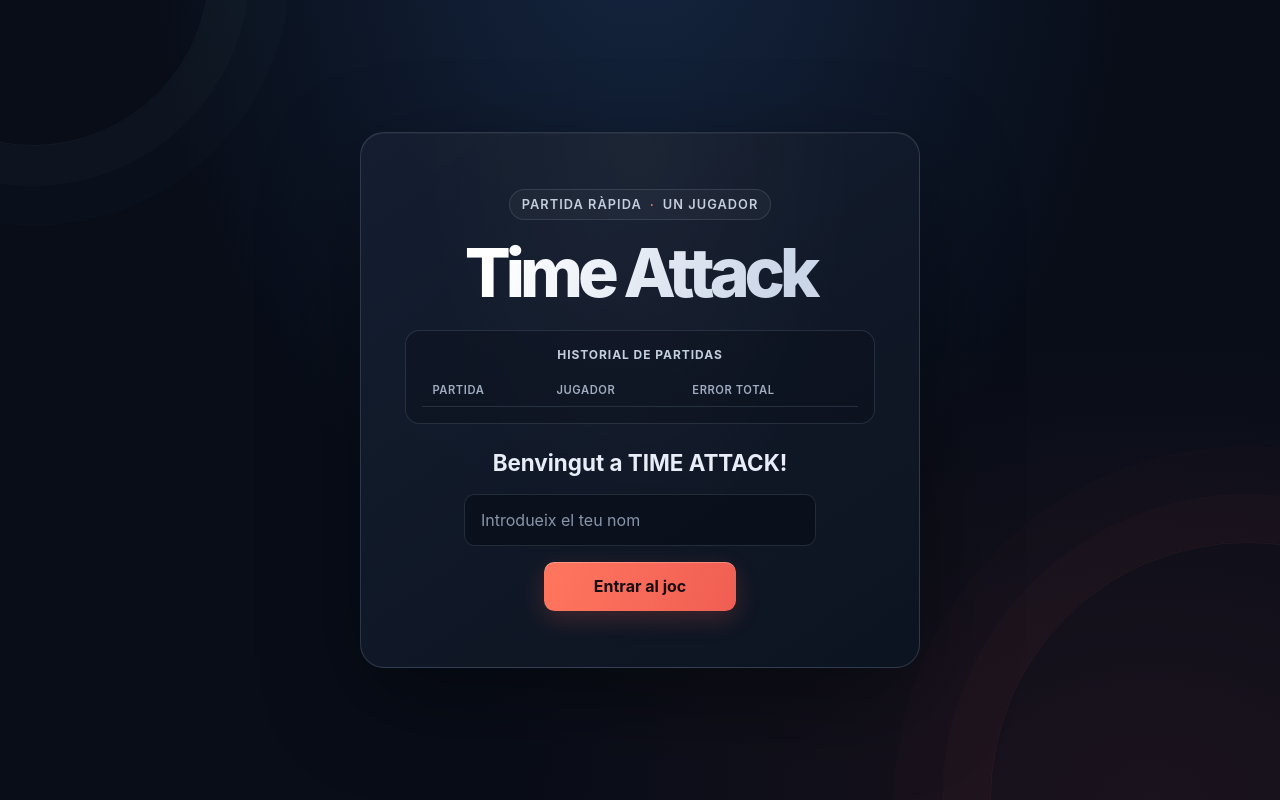
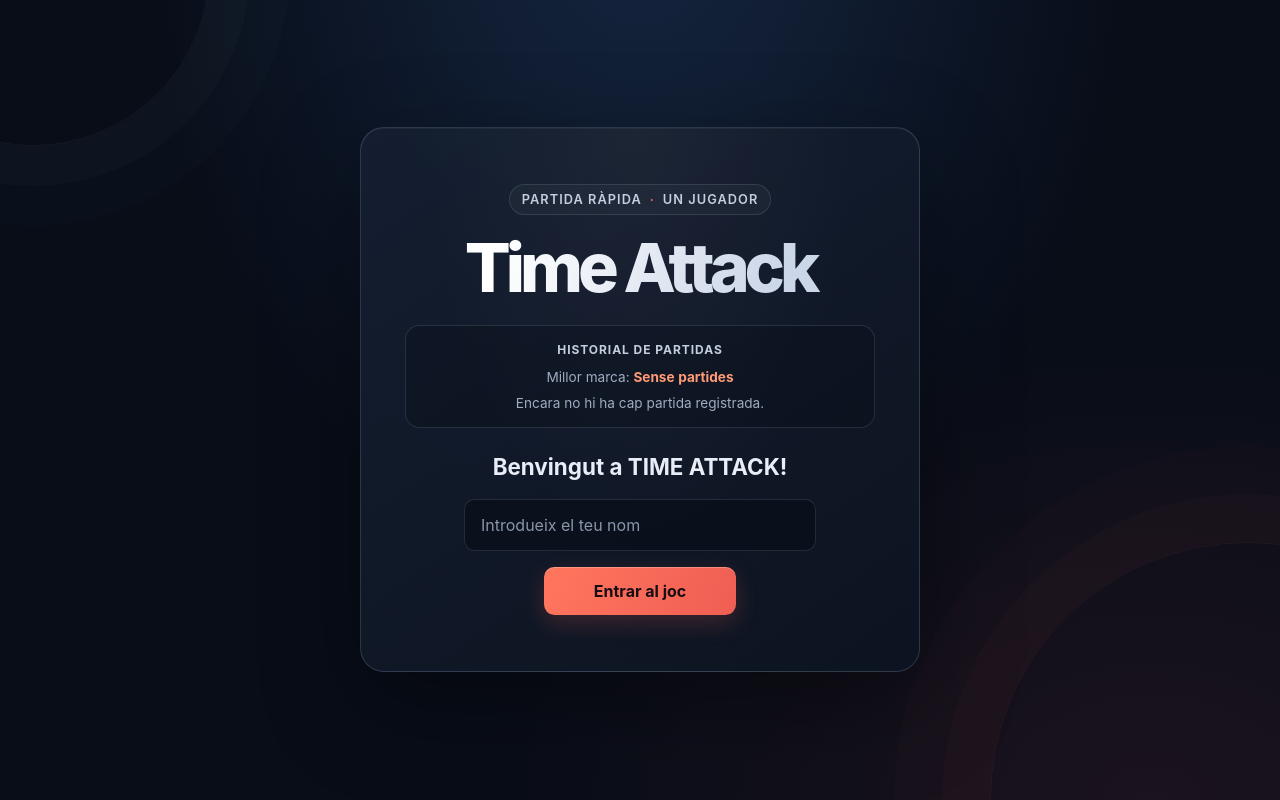
Before and after one commit to MarcCara/Time_Attack, a Vue app: page / in a window 1280 px wide. Built offline with nearby package versions, Linux system fonts and the light colour scheme.

Commit message:
Paso5.Add best score display and clear history functionality to ScoreBoard

```diff
--- a/src/components/ScoreBoard.vue
+++ b/src/components/ScoreBoard.vue
@@ -1,12 +1,26 @@
 <script setup>
+import { computed } from 'vue'
 import { useGameStore } from '@/stores/game'
 
 const store = useGameStore()
+const millorMarca = computed(() => {
+  if (store.partides.length === 0) return null
+
+  return Math.min(...store.partides.map((partida) => partida.errorTotal))
+})
 </script>
 
 <template>
   <section class="scoreboard" aria-labelledby="scoreboard-title">
     <h2 id="scoreboard-title">Historial de partidas</h2>
+    <p class="best-score">
+      Millor marca:
+      <strong>{{ millorMarca === null ? 'Sense partides' : `${millorMarca} s` }}</strong>
+    </p>
+    <p v-if="store.partides.length === 0" class="empty-message">
+      Encara no hi ha cap partida registrada.
+    </p>
+    <template v-else>
       <div class="table-wrapper">
         <table>
           <thead>
@@ -25,6 +39,15 @@ const store = useGameStore()
           </tbody>
         </table>
       </div>
+    </template>
+    <button
+      v-if="store.partides.length > 0"
+      class="clear-button"
+      type="button"
+      @click="store.esborrarPartides"
+    >
+      Esborrar historial
+    </button>
   </section>
 </template>
 
@@ -46,6 +69,23 @@ h2 {
   letter-spacing: 0.08em;
   text-align: center;
   text-transform: uppercase;
+}
+
+.empty-message,
+.best-score {
+  margin: 0;
+  color: var(--text-muted);
+  font-size: 0.85rem;
+  text-align: center;
+}
+
+.best-score {
+  margin-bottom: 0.65rem;
+}
+
+.best-score strong {
+  color: var(--accent-bright);
+  font-variant-numeric: tabular-nums;
 }
 
 .table-wrapper {
@@ -88,6 +128,31 @@ tbody td:last-child {
   font-weight: 700;
 }
 
+.clear-button {
+  display: block;
+  margin: 0.75rem 0 0 auto;
+  padding: 0.45rem 0.7rem;
+  border: 1px solid var(--stroke);
+  border-radius: 0.5rem;
+  background: rgb(255 255 255 / 3%);
+  color: var(--text-muted);
+  font: inherit;
+  font-size: 0.75rem;
+  cursor: pointer;
+  transition: border-color 140ms ease, color 140ms ease, background 140ms ease;
+}
+
+.clear-button:hover {
+  border-color: rgb(255 118 94 / 55%);
+  background: rgb(255 118 94 / 8%);
+  color: #ffd0c3;
+}
+
+.clear-button:focus-visible {
+  outline: 3px solid var(--accent-bright);
+  outline-offset: 2px;
+}
+
 @media (max-width: 480px) {
   .scoreboard {
     margin-top: 1.1rem;
--- a/src/stores/game.js
+++ b/src/stores/game.js
@@ -10,11 +10,15 @@ export const useGameStore = defineStore('game', () => {
   }
 
   function guardarPartida(errorTotal) {
-    partides.value.push({
+    partides.value.unshift({
       id: partides.value.length + 1,
       nom: nomJugador.value,
       errorTotal,
     })
+  }
+
+  function esborrarPartides() {
+    partides.value = []
   }
 
   return {
@@ -22,5 +26,6 @@ export const useGameStore = defineStore('game', () => {
     partides,
     guardarNom,
     guardarPartida,
+    esborrarPartides,
   }
 })
```
Lines whose indentation alone changed are shown as unchanged.
